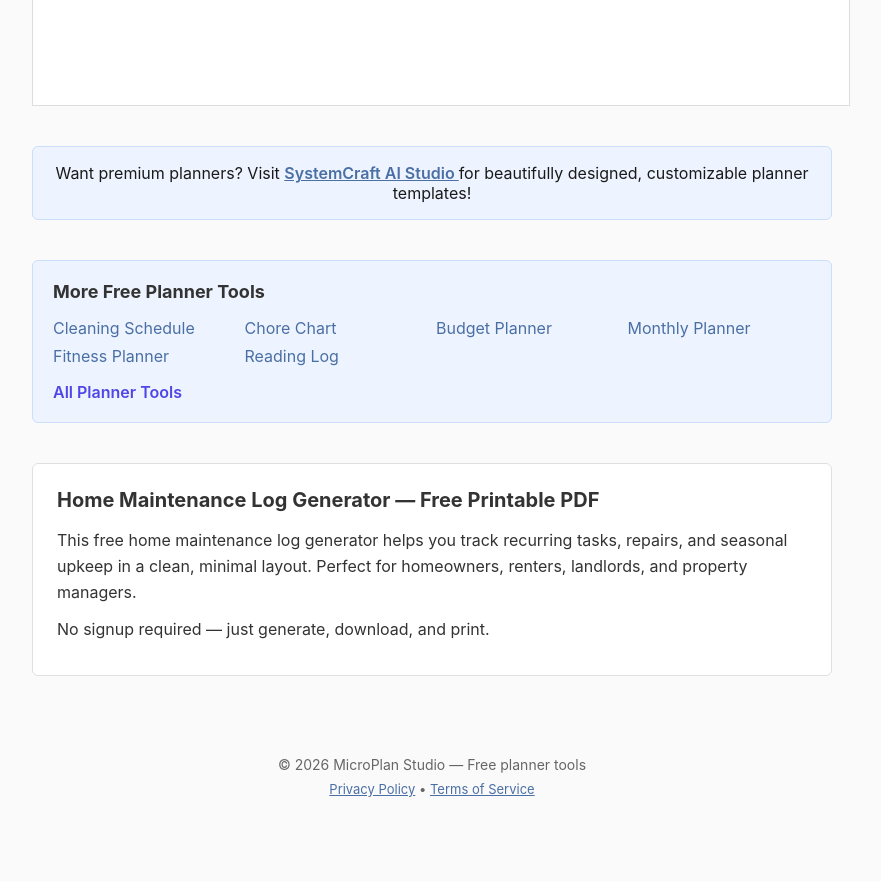
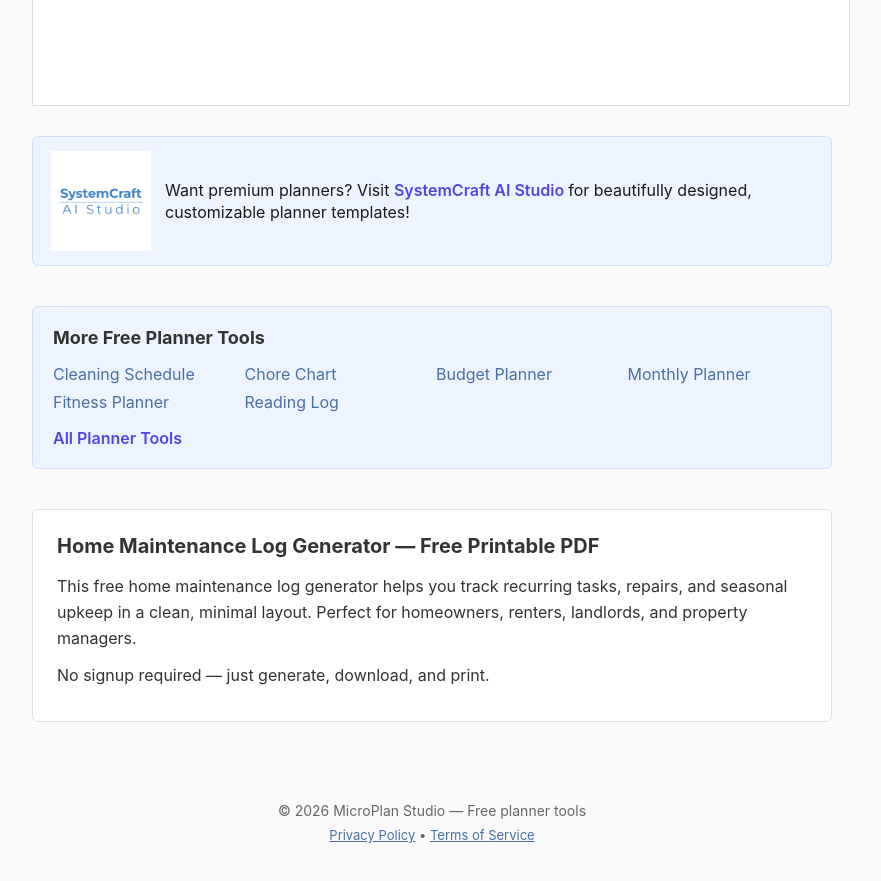
Before and after one commit to MicroSiteHub/home-maintlog-generator, a plain HTML site: page index.html in a window 1280 px wide. Shown: the part 1340-2221 px from the top of the page, without its empty margins (208-1089 px from the left). Before the commit the page ends 2177 px from the top, so only its background shows below. Drawn offline with Linux system fonts and the light colour scheme.

Commit message:
Updates to upsell banner

```diff
--- a/index.html
+++ b/index.html
@@ -101,11 +101,23 @@
 
       <!-- Upsell -->
       <div class="upsell-banner">
-        Want premium planners? Visit
-        <a href="https://www.etsy.com/shop/SystemCraftAIStudio" target="_blank">
-          SystemCraft AI Studio
-        </a>
-        for beautifully designed, customizable planner templates!
+        <div class="upsell-inner">
+          <img
+            src="assets/SystemCraftLogo.png"
+            alt="SystemCraft AI Studio"
+            class="upsell-logo"
+          />
+          <span>
+            Want premium planners? Visit
+            <a
+              href="https://www.etsy.com/shop/SystemCraftAIStudio"
+              target="_blank"
+            >
+              SystemCraft AI Studio
+            </a>
+            for beautifully designed, customizable planner templates!
+          </span>
+        </div>
       </div>
 
       <!-- Related Tools -->
--- a/styles.css
+++ b/styles.css
@@ -218,17 +218,37 @@ h2 {
 }
 
 .upsell-banner {
-  margin-top: 40px;
-  padding: 16px;
   background: #eef4ff;
   border: 1px solid #cdddfc;
-  text-align: center;
+  padding: 14px 18px;
   border-radius: 6px;
+  margin-top: 30px;
+}
+
+.upsell-inner {
+  display: flex;
+  align-items: center;
+  gap: 14px;
+}
+
+.upsell-inner span {
+  line-height: 1.4;
+}
+
+.upsell-logo {
+  width: 100px; /* adjust to taste */
+  height: auto;
+  display: block;
 }
 
 .upsell-banner a {
-  color: #4a6fa5;
+  color: #4f46e5; /* indigo-600 */
   font-weight: 600;
+  text-decoration: none;
+}
+
+.upsell-banner a:hover {
+  text-decoration: underline;
 }
 
 .seo-text {
```
Also changed, not shown: assets/SystemCraftLogo.png (added).
